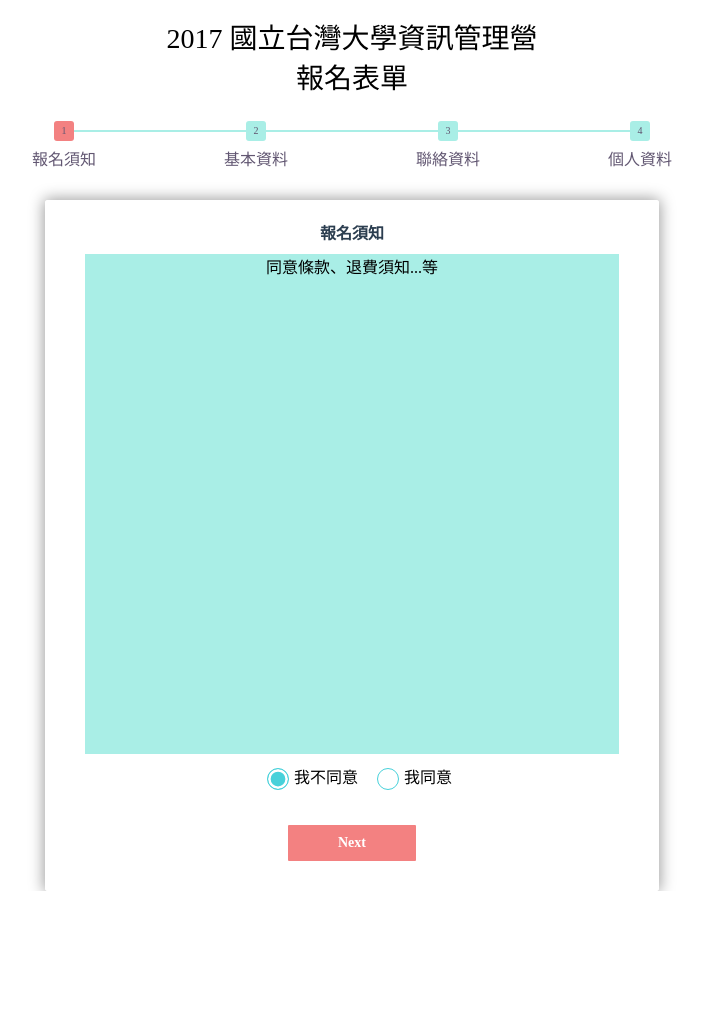
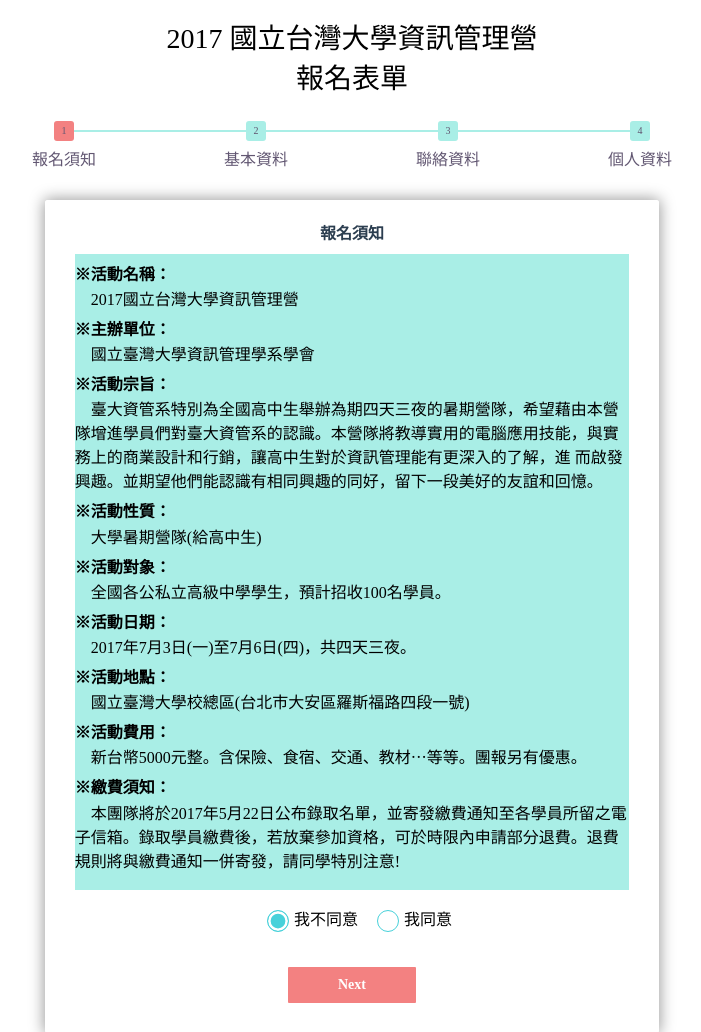
Before and after one commit to eKL016/2017IMCamp, a plain HTML site: page register.html in a window 1280 px wide. Shown: the whole page, without its empty margins (288-989 px from the left). Before the commit the page ends 891 px from the top, so only its background shows below. Drawn offline with Linux system fonts and the light colour scheme.

Commit message:
新增 報名須知

```diff
--- a/css/register.css
+++ b/css/register.css
@@ -193,3 +193,15 @@ body {
 	background: #F38181;
 	color:#625772;
 }
+
+#set0-content{
+	background-color:#A9EEE6;
+	margin:1vh 0px 2vh 0px;
+	padding:0.1vh 0px 0px 0px;
+	text-align:left;
+}
+.set0-title{
+	font-weight:600;
+	line-height:120%;
+	margin:10px 0px 2px 0px;
+}
--- a/register.html
+++ b/register.html
@@ -25,8 +25,16 @@
     <h2 class="fs-title">報名須知</h2>
     <div class="form-group">
 		<div class="col-sm-10" style="text-align:center">
-			<div style="height:500px; background-color:#A9EEE6;margin:10px">
-				同意條款、退費須知...等
+			<div id="set0-content">
+				<div class="set0-title">※活動名稱：</div>　2017國立台灣大學資訊管理營<br>
+				<div class="set0-title">※主辦單位：</div>　國立臺灣大學資訊管理學系學會<br>
+				<div class="set0-title">※活動宗旨：</div>　臺大資管系特別為全國高中生舉辦為期四天三夜的暑期營隊，希望藉由本營隊增進學員們對臺大資管系的認識。本營隊將教導實用的電腦應用技能，與實務上的商業設計和行銷，讓高中生對於資訊管理能有更深入的了解，進 而啟發興趣。並期望他們能認識有相同興趣的同好，留下一段美好的友誼和回憶。<br>
+				<div class="set0-title">※活動性質：</div>　大學暑期營隊(給高中生)<br>
+				<div class="set0-title">※活動對象：</div>　全國各公私立高級中學學生，預計招收100名學員。<br>
+				<div class="set0-title">※活動日期：</div>　2017年7月3日(一)至7月6日(四)，共四天三夜。<br>
+				<div class="set0-title">※活動地點：</div>　國立臺灣大學校總區(台北市大安區羅斯福路四段一號)<br>
+				<div class="set0-title">※活動費用：</div>　新台幣5000元整。含保險、食宿、交通、教材⋯等等。團報另有優惠。<br>
+				<div class="set0-title">※繳費須知：</div>　本團隊將於2017年5月22日公布錄取名單，並寄發繳費通知至各學員所留之電子信箱。錄取學員繳費後，若放棄參加資格，可於時限內申請部分退費。退費規則將與繳費通知一併寄發，請同學特別注意!<br><br>
 			</div>
 			<input type="radio" name="check" value="non-checked" checked>我不同意
 			<input type="radio" name="check" value="checked">我同意
```
